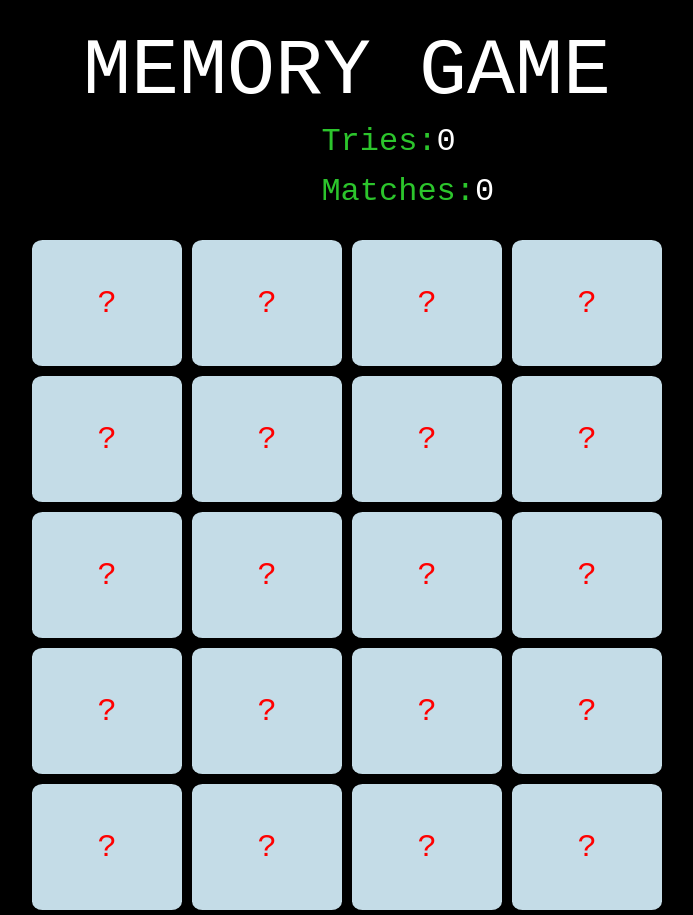
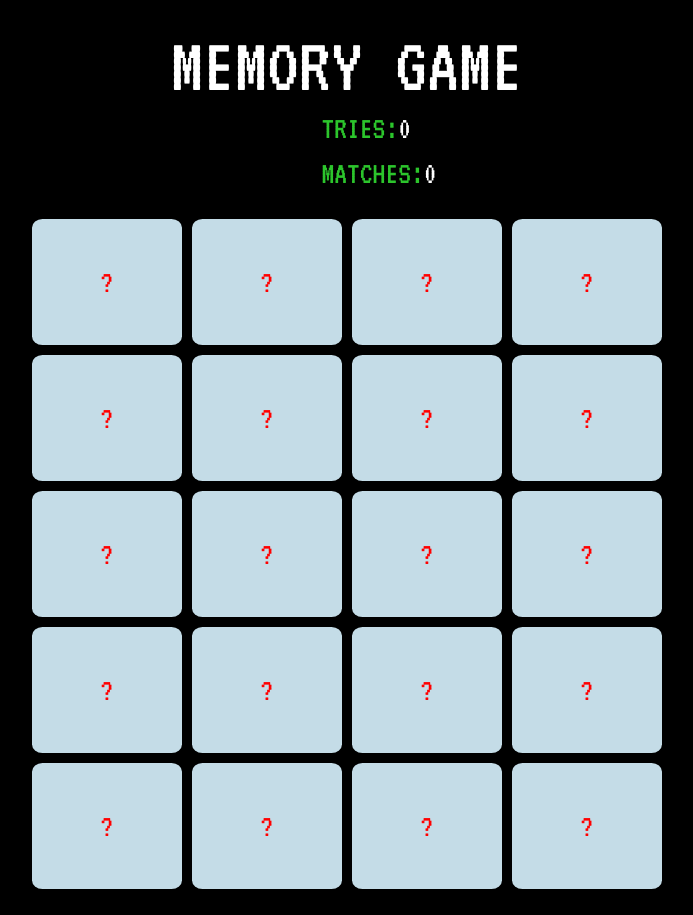
Before and after one commit to Pranav13072005/Memory-Game, a plain HTML site: page index.html in a window 1280 px wide. Shown: the whole page, without its empty margins (293-986 px from the left). After the commit the page ends 894 px from the top, so only its background shows below. Drawn offline with Linux system fonts and the light colour scheme.

Commit message:
Update index.html

```diff
--- a/index.html
+++ b/index.html
@@ -6,6 +6,9 @@
     <link rel="icon" type="x-icon" href="logo.png">
     <title>Memory Game</title>
     <link rel="stylesheet" href="style.css">
+    <link rel="preconnect" href="https://fonts.googleapis.com">
+<link rel="preconnect" href="https://fonts.gstatic.com" crossorigin>
+<link href="https://fonts.googleapis.com/css2?family=VT323&display=swap" rel="stylesheet">
 
 </head>
 <body>
@@ -14,8 +17,8 @@
     <div class="youwin hidden congrats">CONGRATULATIONS !!</div>
     <div class="youwin hidden squares">ALL SQUARES MATCHED !!</div>
     <div id="summary">
-    <p class="styletries">Tries: <div id="tries"> 0</div></p>
-    <p class="styletries">Matches: <div id="matches">0</div></p>
+    <p class="styletries">TRIES: <div id="tries"> 0</div></p>
+    <p class="styletries">MATCHES: <div id="matches"> 0</div></p>
     </div>
     <div class="stylescore hidee" id="scores">Your Score : </br> <div id="score" class="scoreno hidee"></div></div>
     <button class="playagain hiddenn" onClick="playAgain(event)">Play Again!!</button>
```
